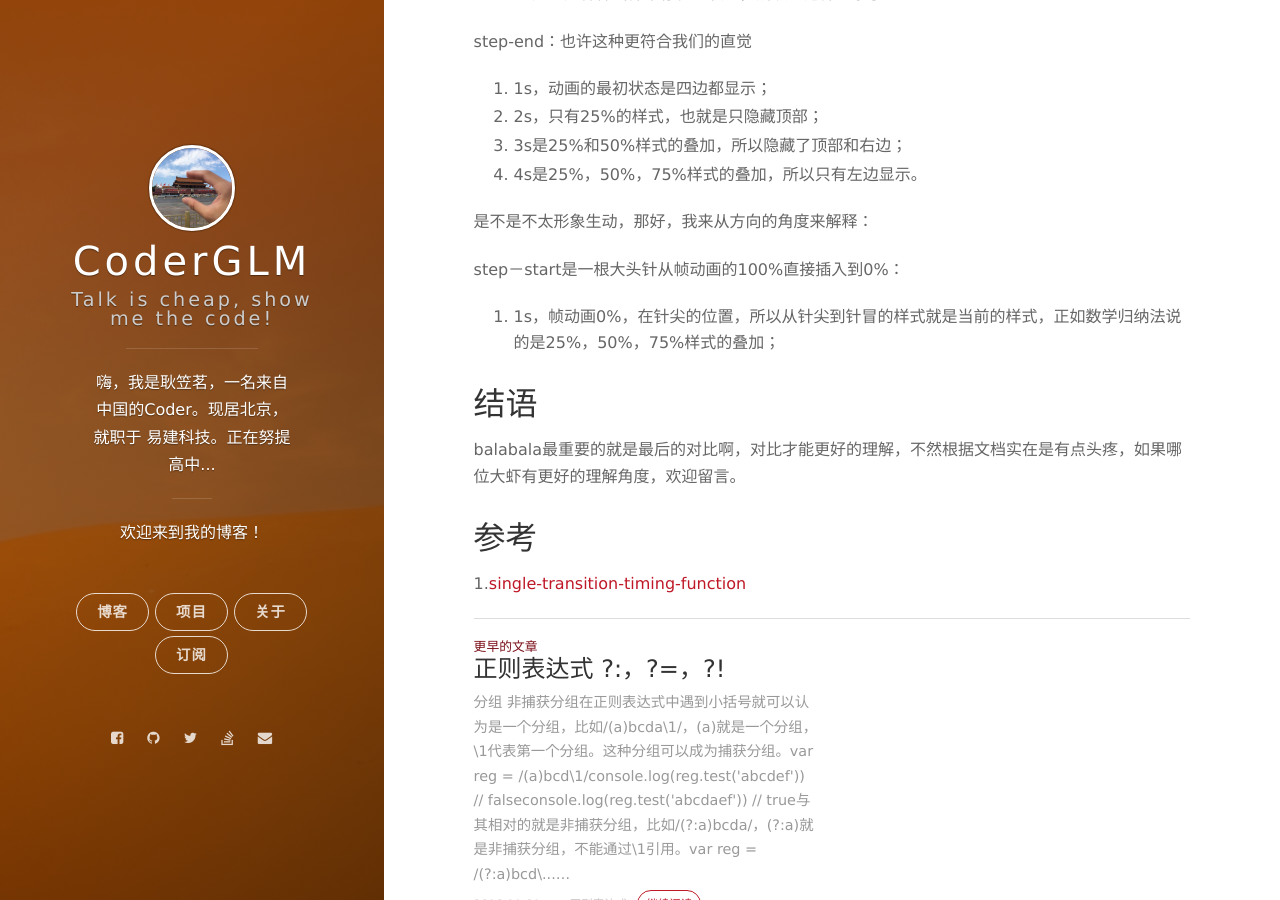
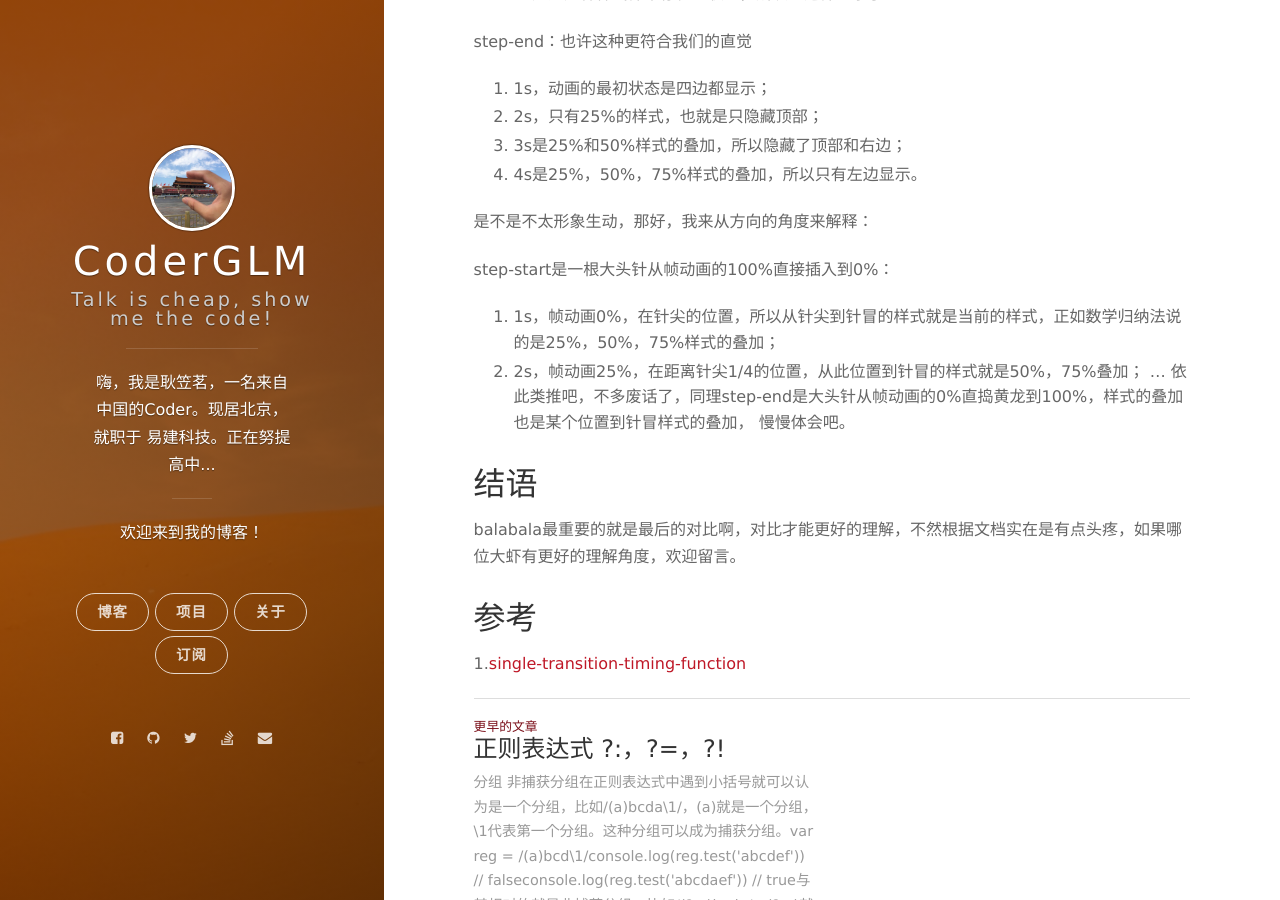
Before and after one commit to CoderLim/jekyll-based-blog, a Jekyll site: the page built from _posts/2016-11-09-css3-timing-function-steps.markdown, in a window 1280 px wide and 900 px high, scrolled down 4084 px. Built offline with Jekyll 4.4.1, drawn with Linux system fonts in a browser that asks for light colours; nearby versions of some CDN libraries; comment, search, counter and statistics services are not loaded.

Commit message:
Update _posts/2016-11-09-css3-timing-function-steps.markdown

```diff
--- a/_posts/2016-11-09-css3-timing-function-steps.markdown
+++ b/_posts/2016-11-09-css3-timing-function-steps.markdown
@@ -125,9 +125,13 @@ step-end：也许这种更符合我们的直觉
 
 是不是不太形象生动，那好，我来从方向的角度来解释：
 
-step－start是一根大头针从帧动画的100%直接插入到0%：
+step-start是一根大头针从帧动画的100%直接插入到0%：
 
 1. 1s，帧动画0%，在针尖的位置，所以从针尖到针冒的样式就是当前的样式，正如数学归纳法说的是25%，50%，75%样式的叠加；
+2. 2s，帧动画25%，在距离针尖1/4的位置，从此位置到针冒的样式就是50%，75%叠加；
+...
+依此类推吧，不多废话了，同理step-end是大头针从帧动画的0%直捣黄龙到100%，样式的叠加也是某个位置到针冒样式的叠加，
+慢慢体会吧。
 
 ## 结语
 
```
